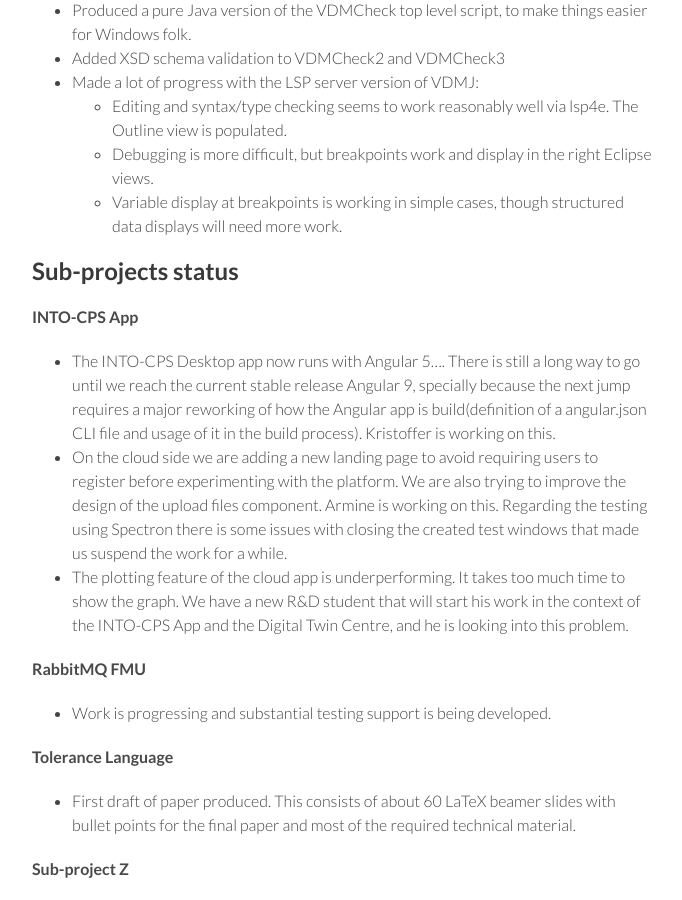
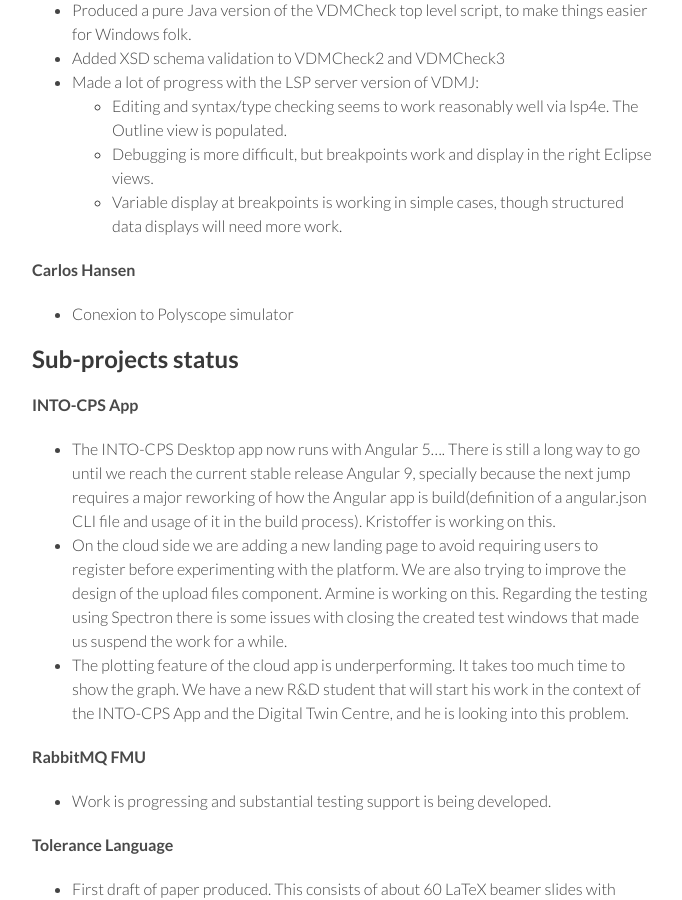
Before and after one commit to digitaltwincentre/digitaltwincentre.github.io, a Jekyll site: the page built from _biweeklies/Biweekly-14.md, in a window 1280 px wide and 900 px high, scrolled down 915 px. Shown: the whole window, without its empty margins (418-1100 px from the left). Built offline with Jekyll 4.4.1, drawn with Linux system fonts in a browser that asks for light colours; nearby versions of some CDN libraries.

Commit message:
Update Biweekly-14.md

```diff
--- a/_biweeklies/Biweekly-14.md
+++ b/_biweeklies/Biweekly-14.md
@@ -45,6 +45,9 @@ In https://overture.au.dk/overture/development/latest/ you can also find the nex
     * Debugging is more difficult, but breakpoints work and display in the right Eclipse views.
     * Variable display at breakpoints is working in simple cases, though structured data displays will need more work.
 
+#### Carlos Hansen
+* Conexion to Polyscope simulator
+
 ## Sub-projects status
 
 
```
